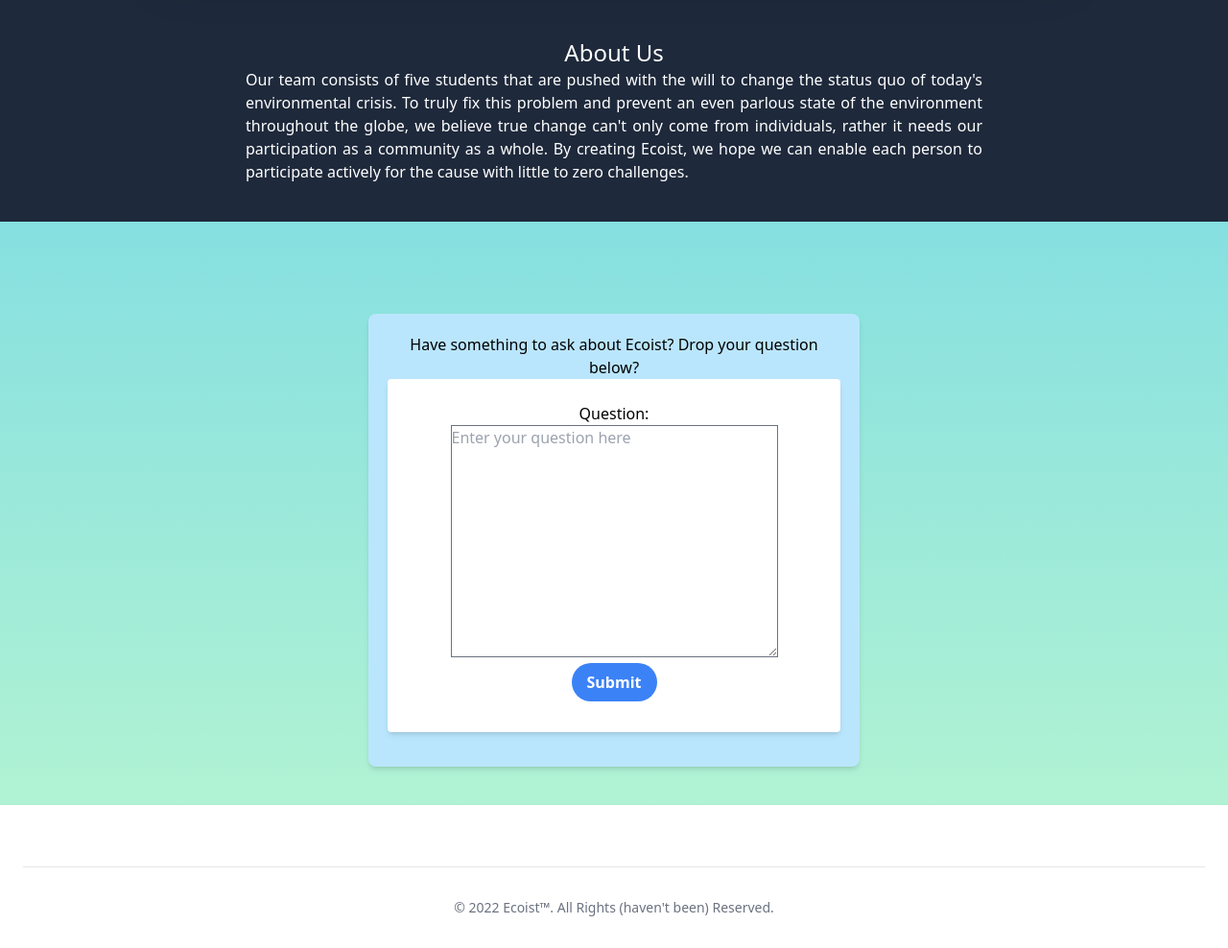
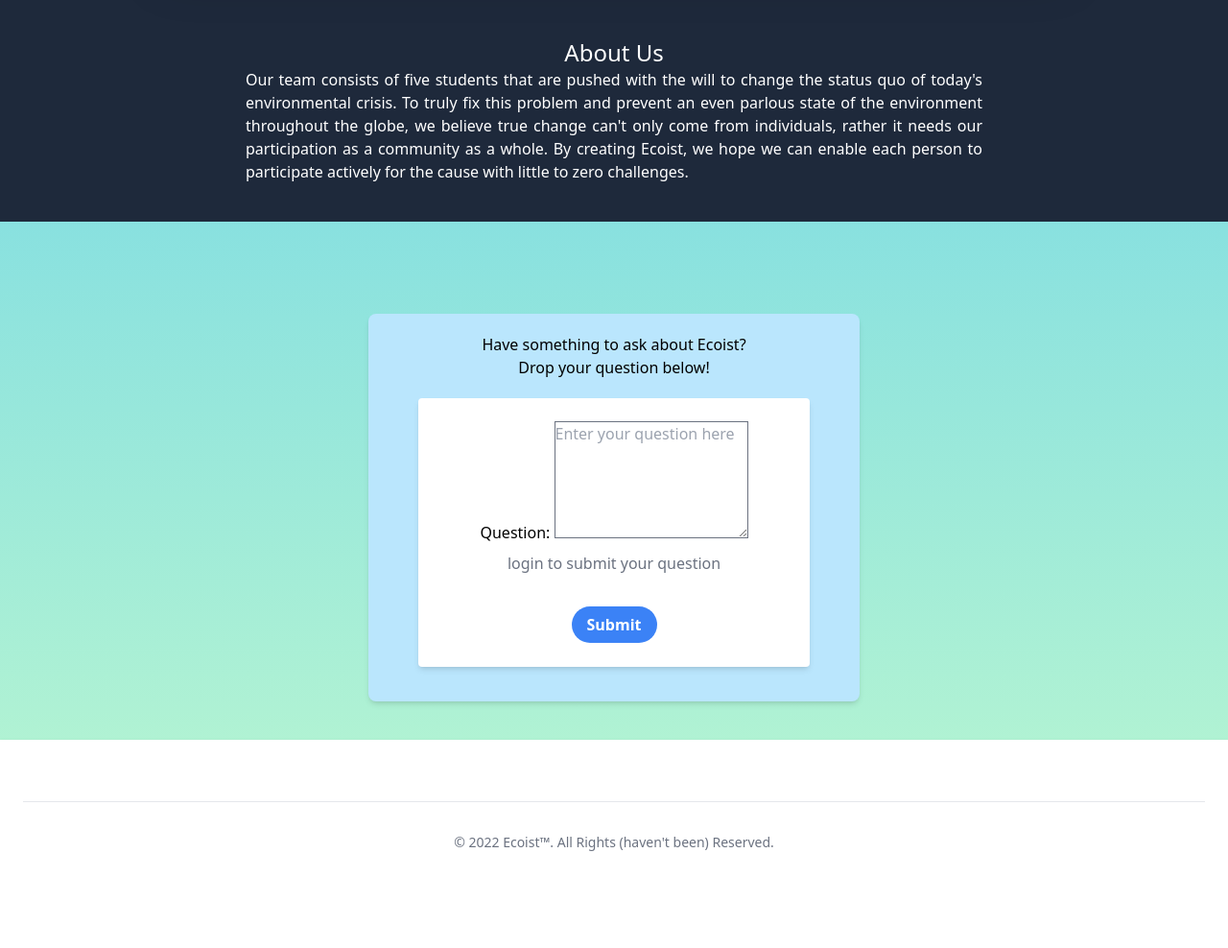
Before and after one commit to bryan273/Ecoist, a Django app: page / in a window 1280 px wide. Shown: the part 877-1865 px from the top of the page at 96% size. After the commit the page ends 1764 px from the top, so only its background shows below. Run offline with Django 4.2, Linux system fonts and the light colour scheme; style sheets or scripts are compiled from the project's sources; some libraries are stand-ins or nearby versions.

Commit message:
commit attempt

```diff
--- a/admin_ft/views.py
+++ b/admin_ft/views.py
@@ -85,7 +85,7 @@ def login_user(request):
             if username=='bryan273':
                 response = HttpResponseRedirect(reverse("admin_ft:admin_ft")) # membuat response
             else:
-                response = HttpResponseRedirect(reverse("#")) # membuat response
+                response = HttpResponseRedirect(reverse("")) # membuat response
             response.set_cookie('last_login', str(datetime.datetime.now())) # membuat cookie last_login dan menambahkannya ke dalam response
             return response
         else:
--- a/homepage/forms.py
+++ b/homepage/forms.py
@@ -10,5 +10,6 @@ class QuestionForm(ModelForm):
         super(QuestionForm, self).__init__(*args, **kwargs)
         self.fields['question'].widget.attrs.update({
             'placeholder': 'Enter your question here',
-            'cols' : '35',
+            'cols' : '20',
+            'rows' : '5',
         })
--- a/homepage/templates/homepage.html
+++ b/homepage/templates/homepage.html
@@ -12,7 +12,6 @@
       }   */
     </style>
     <div class="bg-gradient-to-b from-sky-400 to-green-200">
-      <div class="content-center ">
       <nav class="bg-gray-800">
         <div class="mx-auto max-w-7xl px-2 sm:px-6 lg:px-8">
           <div class="relative flex h-16 items-center justify-between">
@@ -33,16 +32,25 @@
                 <span class="sr-only">View notifications</span>
 
               </button>
+
               <div class="relative ml-3">
+                {% if not user.is_authenticated %}
                 <div>
-                      <button class="text-gray-300 hover:bg-gray-700 hover:text-white px-3 py-2 rounded-md text-sm font-medium" onclick="location.href='/ecoist/login/'">Login</button>
+                    <button class="text-gray-300 hover:bg-gray-700 hover:text-white px-3 py-2 rounded-md text-sm font-medium" onclick="location.href='../login/'">Login</button>
                 </div>
+                {% else %}
+
+                <div class="flex space-x-4">
+                  <p class="text-gray-300 hover:text-white px-3 py-2 rounded-md text-sm font-medium">{{user.get_username}}</p>
+                  <button class="text-gray-300 hover:bg-gray-700 hover:text-white px-3 py-2 rounded-md text-sm font-medium" onclick="location.href='../logout/'">Logout</button>
                 </div>
+                {% endif %}
+              </div>
+
             </div>
           </div>
         </div>
       </nav>
-      </div>
 
       <!-- picture with quotes -->
 
@@ -54,9 +62,10 @@
       <container class="grid grid-cols-1 md:grid-cols-2 lg:grid-cols-3 gap-20 px-10 py-10 mb-10 flex justify-center">
 
         <div class=" bg-white rounded-lg  shadow-md dark:bg-gray-800 dark:border-gray-700 transform transition-all hover:-translate-y-2 duration-300 shadow-lg hover:shadow-2xl overflow-hidden">
-          <a href="#">
+          <div class="h-20">
               <img class="rounded-t-lg" src="https://images.pexels.com/photos/1072824/pexels-photo-1072824.jpeg?auto=compress&cs=tinysrgb&w=600" alt="">
-          </a>
+          </div>
+          <br>
           <div class="p-5">
               <a href="#">
                   <h5 class="mb-2 text-2xl font-bold tracking-tight text-gray-900 dark:text-white">Make donations</h5>
@@ -151,19 +160,26 @@
       </container>
 
       <!-- leave a question form-->
-          <div id="post-form" class= " flex justify-center mt-24 mb-10">
-            <div class="w-4/5 grid grid-cols-1 text-center shadow-md  rounded-lg bg-sky-200 md:w-2/5 p-5 ">
-              <p>
-                Have something to ask about Ecoist? Drop your question below?
+          <div id="post-form" class= " flex justify-center mt-24 mb-10 min-w-[50%]">
+            <div class="w-4/5 grid grid-cols-1 text-center shadow-md  rounded-lg bg-sky-200 md:w-3/5 p-5 lg:w-2/5 ">
+              <p class=>
+                Have something to ask about Ecoist?
               </p>
-              <form id="question-form" method="post" class="bg-white shadow-md rounded px-8 pt-6 pb-8 mb-4">
+              <p class="mb-5">
+                Drop your question below!
+              </p>
+              <form id="question-form" method="post" class="bg-white shadow-md rounded mx-8 pt-6 pb-8 mb-4">
                 {% csrf_token %}
                 <fieldset>
-                  <div>
+                  <div class=" pb-2">
                     {{form}}
                   </div>
+                  {% if request.user.is_autheticated %}
                     <button id="submit-btn" type="submit" class="bg-blue-500 hover:bg-blue-700 text-white font-bold py-2 px-4 rounded-full">Submit</button>
-                  <h3></h3>
+                  {% else %}
+                    <p id class="text-gray-500  text-center mb-10 "> login to submit your question </p>
+                    <a href=" ../login " class="bg-blue-500 hover:bg-blue-700 text-white font-bold py-2 px-4 rounded-full"> Submit </a>
+                  {% endif %}
                 </fieldset>
               </form>
             </div>
@@ -191,7 +207,7 @@
                 data: form.serialize(),
                 success: (response) => {
                   form.val();
-                  console.log(response);
+                  console.log('test');
                   $('textarea[name=question]').val('');
                 },
             })
--- a/homepage/views.py
+++ b/homepage/views.py
@@ -17,20 +17,23 @@ def show_homepage(request):
     context = {
             "form":form,
         }
-    #if request.user.is_authenticated:
-       # context['last_login'].append(request.COOKIES['last_login'].Value)
+    if request.user.is_authenticated:
+        context['last_login'].append(request.COOKIES.get('last_login'))
     return render(request,'homepage.html',context)
 
-@login_required(login_url=' ../login/')
+@login_required(login_url='/login/')
 def submitquestion(request):
+    print("bekerja kapten")
     if request.method == 'POST':
         form = QuestionForm(request.POST)
         if form.is_valid():
+            print()
             new_question = Question(
+                user = request.user,
                 question=request.POST.get('question'),
             )
             new_question.save()
-            response = json.loads(serializers.serialize('json',[new_question]))
+            response = serializers.serialize('json',[new_question])
             return JsonResponse(response, safe=False)
     return HttpResponseBadRequest
 
```
Lines whose indentation alone changed are shown as unchanged.
